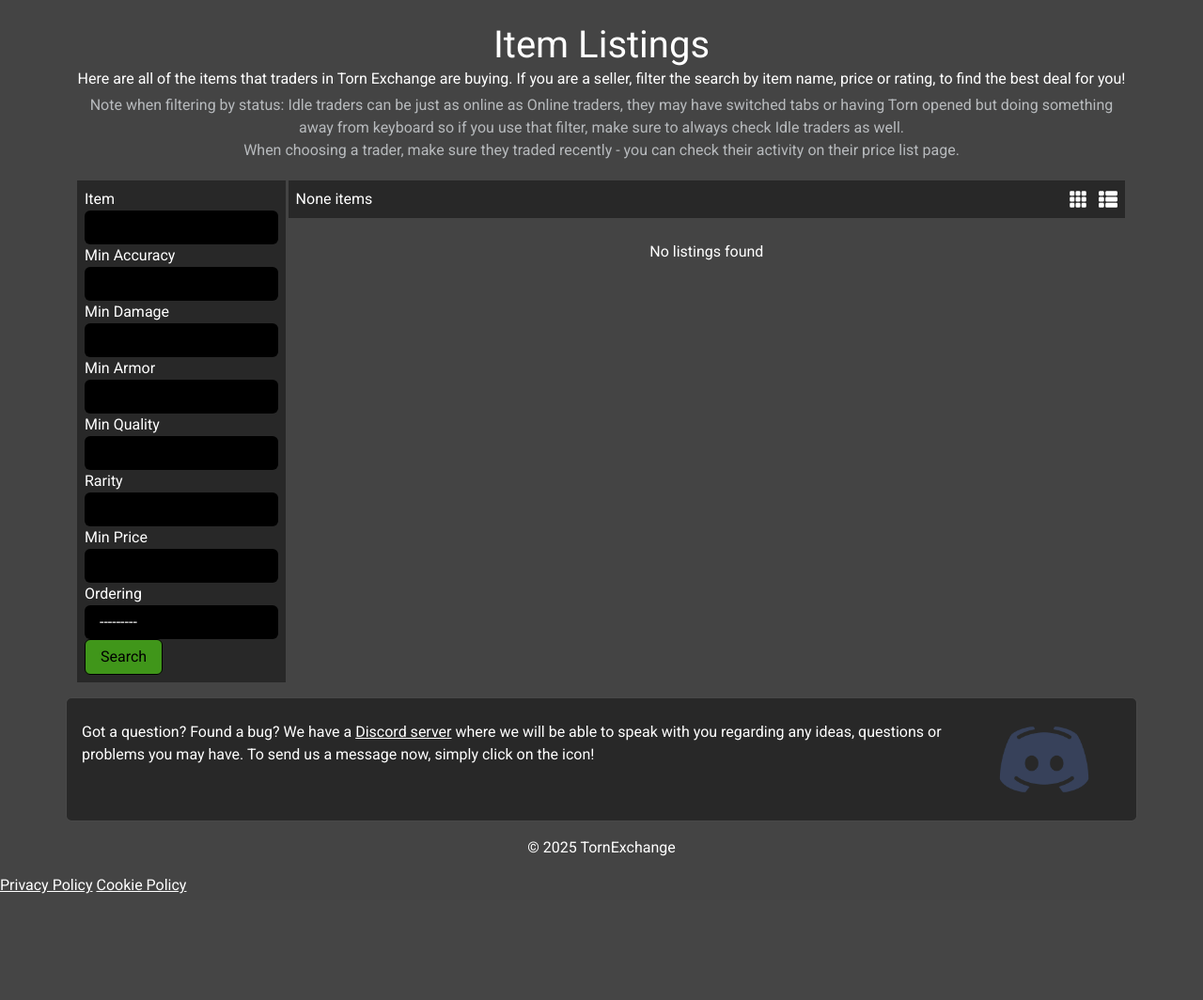
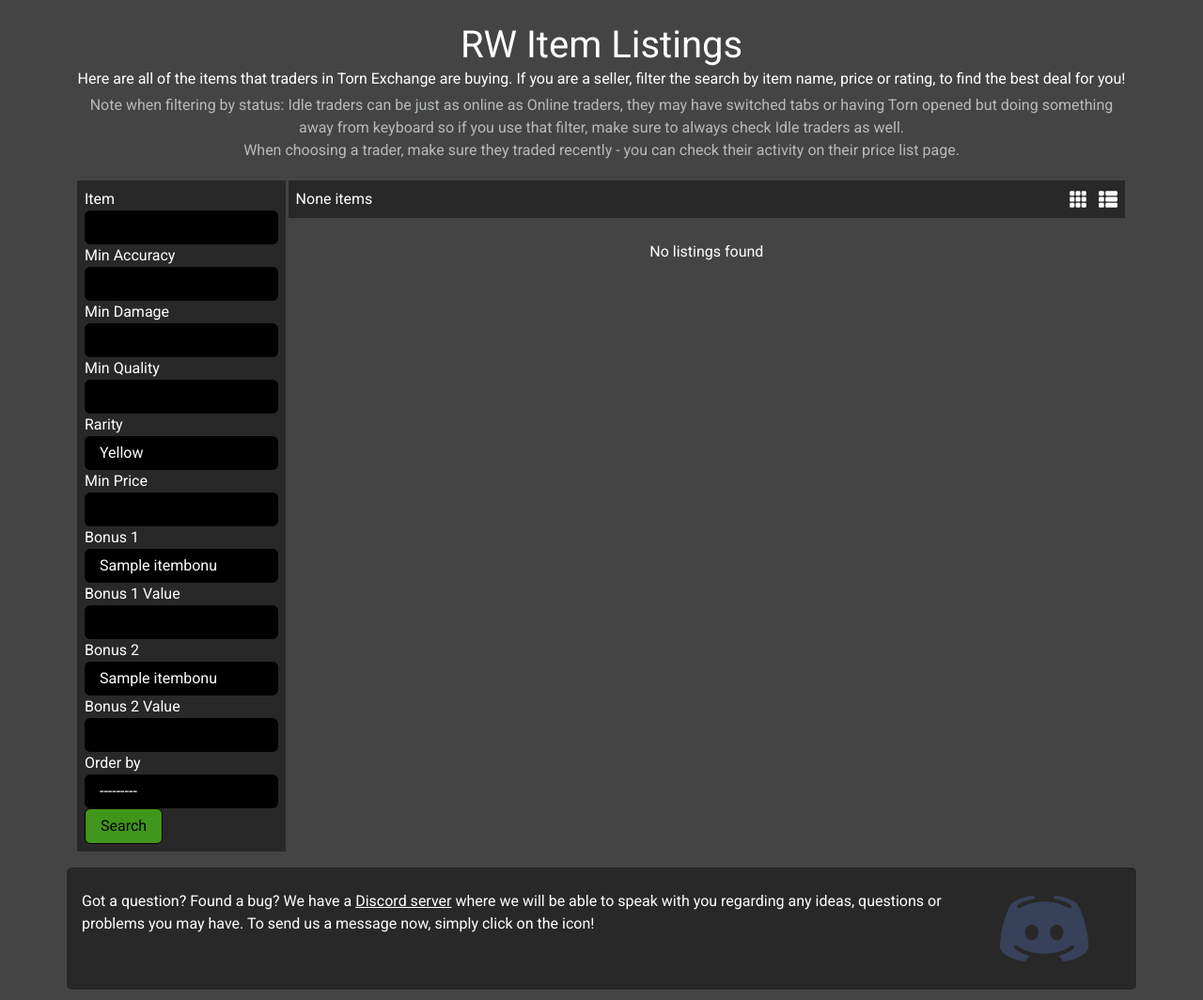
Before and after one commit to torn-exchange/web, a Django app: page /rw_listings/ in a window 1280 px wide. Shown: the part 76-1140 px from the top of the page at 94% size. Before the commit the page ends 1027 px from the top, so only its background shows below. Run offline with Django 3.2, Linux system fonts and the light colour scheme; tables that the repository leaves empty hold one stand-in row (values such as "Sample post"); lists and menus that the app fills with data are empty; some libraries are stand-ins or nearby versions; some web fonts are replaced.

Commit message:
View updates

```diff
--- a/main/filters.py
+++ b/main/filters.py
@@ -3,7 +3,7 @@ import django_filters
 
 from main.te_utils import service_categories, service_names
 
-from .models import Listing, Company, Services, Item, ItemVariation
+from .models import Listing, Company, Services, Item, ItemVariation, ItemVariationBonuses, ItemBonus
 from django_filters import CharFilter, TypedChoiceFilter, OrderingFilter, RangeFilter, NumberFilter
 from django_filters.widgets import RangeWidget
 
@@ -106,32 +106,79 @@ class ListingFilter(django_filters.FilterSet):
 
 
 class ItemVariationFilter(django_filters.FilterSet):
-    items = Item.objects.filter(item_type='Weapon')
+    items = Item.objects.filter(item_type__in=['Melee', 'Primary', 'Secondary'])
     item_choices = [(item.id, item.name) for item in items]
 
-    item = TypedChoiceFilter(label='Item', field_name='item__name', choices=item_choices)
+    item__name = TypedChoiceFilter(field_name='item__name', choices=item_choices, label='Item')
     accuracy = NumberFilter(field_name='accuracy', lookup_expr='gte', label='Min Accuracy')
     damage = NumberFilter(field_name='damage', lookup_expr='gte', label='Min Damage')
-    armor = NumberFilter(field_name='armor', lookup_expr='gte', label='Min Armor')
+    # armor = NumberFilter(field_name='armor', lookup_expr='gte', label='Min Armor')
     quality = NumberFilter(field_name='quality', lookup_expr='gte', label='Min Quality')
-    rarity = django_filters.CharFilter(lookup_expr='iexact')
+    rarity = TypedChoiceFilter(field_name='rarity', choices=ItemVariation.RARITY_CHOICES, label='Rarity')
     price = NumberFilter(field_name='price', lookup_expr='gte', label='Min Price')
 
-    order_by = django_filters.OrderingFilter(
-        fields=[
+    item_bonus_title_1 = TypedChoiceFilter(
+        field_name='item_bonus__title',
+        choices=[(bonus.title, bonus.title) for bonus in ItemBonus.objects.all()],
+        label="Bonus 1"
+    )
+    bonus_value_1 = NumberFilter(field_name='itemvariationbonuses__value', lookup_expr='exact', label="Bonus 1 Value")
+
+    item_bonus_title_2 = TypedChoiceFilter(
+        field_name='item_bonus__title',
+        choices=[(bonus.title, bonus.title) for bonus in ItemBonus.objects.all()],
+        label="Bonus 2"
+    )
+    bonus_value_2 = NumberFilter(field_name='itemvariationbonuses__value', lookup_expr='exact', label="Bonus 2 Value")
+
+    order_by = OrderingFilter(
+        fields=(
             ('accuracy', 'accuracy'),
             ('damage', 'damage'),
-            ('armor', 'armor'),
+            # ('armor', 'armor'),
             ('quality', 'quality'),
+            ('price', 'price'),
             ('rarity', 'rarity'),
-            ('price', 'price'),
-            ('owner__vote_score', 'Trader Rating'),
-        ]
+            ('bonus_value_1', 'bonus_value_1'),
+            ('bonus_value_2', 'bonus_value_2'),
+            ('owner__vote_score'),
+        ),
+        label='Order by',
     )
+
+    def filter_queryset(self, queryset):
+        queryset = queryset.filter(is_saleable=True)
+
+        # Apply additional filters
+        title_1 = self.data.get('item_bonus_title_1', None)
+        bonus_value_1 = self.data.get('bonus_value_1', None)
+        title_2 = self.data.get('item_bonus_title_2', None)
+        bonus_value_2 = self.data.get('bonus_value_2', None)
+
+        if title_1 and bonus_value_1:
+            queryset = queryset.filter(itemvariationbonuses__bonus__title=title_1,
+                                       itemvariationbonuses__value=bonus_value_1)
+        if title_2 and bonus_value_2:
+            queryset = queryset.filter(itemvariationbonuses__bonus__title=title_2,
+                                       itemvariationbonuses__value=bonus_value_2)
+
+        return queryset
 
     class Meta:
         model = ItemVariation
-        fields = ['item', 'accuracy', 'damage', 'armor', 'quality', 'rarity', 'price']
+        fields = [
+            'item__name',
+            'accuracy',
+            'damage',
+            # 'armor',
+            'quality',
+            'rarity',
+            'price',
+            'item_bonus_title_1',
+            'bonus_value_1',
+            'item_bonus_title_2',
+            'bonus_value_2'
+        ]
 
 
 class CompanyListingFilter(django_filters.FilterSet):
--- a/main/static/main/css/te.css
+++ b/main/static/main/css/te.css
@@ -652,6 +652,31 @@ th {
     padding-bottom: 2px;
 }
 
+.listing-container .card-text.red {
+    background: rgb(255, 0, 0);
+    background: radial-gradient(circle, rgb(106 0 0) 0%, rgba(255, 255, 255, 0) 100%);
+}
+
+.listing-container .card-text.yellow {
+background: rgb(239 255 0);
+    background: radial-gradient(circle, rgb(94 106 0) 0%, rgba(255, 255, 255, 0) 100%);
+}
+
+.listing-container .card-text.orange {
+    background: rgb(255 177 0);
+    background: radial-gradient(circle, rgb(106 69 0) 0%, rgba(255, 255, 255, 0) 100%);
+}
+
+.listing-container .listing-bonus {
+    margin-top: 3px;
+    padding-left: 5px;
+    padding-right: 5px;
+    padding-top: 2px;
+    padding-bottom: 0px;
+    font-size:12px;
+    color: #0e0e0e;
+}
+
 .listing-container .listing-value {
     font-size:10px;
 }
--- a/main/templates/main/rw_listings.html
+++ b/main/templates/main/rw_listings.html
@@ -8,7 +8,7 @@
     <div class="container">
         <div class="row pb-3">
             <div class="col-12 text-center">
-                <h3>Item Listings</h3>
+                <h3>RW Item Listings</h3>
                 {# @TODO use popovers/tooltips for this text #}
                 <p>
                     Here are all of the items that traders in Torn Exchange are buying. If you are a seller, filter the
@@ -89,26 +89,53 @@
                                             </div>
                                         </div>
 
-                                        <div class="card-text ps-2">
+                                        <div class="card-text ps-2 pb-2 {{ listing.rarity|lower }}">
                                             <div class="mb-2 justify-content-center d-flex">
                                                 <img src="{{ listing.item.image_url }}" class="img-fluid"
                                                      alt="{{ listing.item.name }}" style="max-height: 50px;">
                                             </div>
                                             <div class="d-flex">
                                                 <div class="listing-price" style="postion:relative;">
-                                                    <strong>${{ listing.traders_price|intcomma }}</strong>
+                                                    <strong>${{ listing.price|intcomma }}</strong>
                                                     {#<span class="badge bg-success listing-discount">-23%</span>#}
                                                     {# @TODO Implement value diff #}
                                                 </div>
                                             </div>
                                             <div class="d-flex listing-value">
-                                                <span class="text-secondary">Current market: ${{ listing.item.TE_value|intcomma }}</span>
+                                                {% for itembonus in listing.itemvariationbonuses %}
+                                                    <span class="badge bg-warning-subtle listing-bonus">
+                                                        {{ itembonus.value }}
+                                                    </span>
+                                                {% endfor %}
                                             </div>
-                                            <div class="d-flex mt-1 listing-category">
+                                            <div class="d-flex listing-stats d-none d-md-flex">
+                                                <span class="listing-stat">
+                                                    <svg xmlns="http://www.w3.org/2000/svg" width="12" height="12" fill="currentColor" class="bi bi-bullseye" viewBox="0 0 16 16" style="vertical-aign:text-top;">
+                                                      <path d="M8 15A7 7 0 1 1 8 1a7 7 0 0 1 0 14m0 1A8 8 0 1 0 8 0a8 8 0 0 0 0 16"></path>
+                                                      <path d="M8 13A5 5 0 1 1 8 3a5 5 0 0 1 0 10m0 1A6 6 0 1 0 8 2a6 6 0 0 0 0 12"></path>
+                                                      <path d="M8 11a3 3 0 1 1 0-6 3 3 0 0 1 0 6m0 1a4 4 0 1 0 0-8 4 4 0 0 0 0 8"></path>
+                                                      <path d="M9.5 8a1.5 1.5 0 1 1-3 0 1.5 1.5 0 0 1 3 0"></path>
+                                                    </svg>
+                                                     &nbsp;{{ listing.accuracy }}
+                                                </span>
+                                                <span class="listing-stat ms-2">
+                                                    <svg xmlns="http://www.w3.org/2000/svg" width="12" height="12" fill="currentColor" class="bi bi-bullseye" viewBox="0 0 16 16" style="vertical-aign:text-top;">
+                                                        <path d="M8 16c3.314 0 6-2 6-5.5 0-1.5-.5-4-2.5-6 .25 1.5-1.25 2-1.25 2C11 4 9 .5 6 0c.357 2 .5 4-2 6-1.25 1-2 2.729-2 4.5C2 14 4.686 16 8 16m0-1c-1.657 0-3-1-3-2.75 0-.75.25-2 1.25-3C6.125 10 7 10.5 7 10.5c-.375-1.25.5-3.25 2-3.5-.179 1-.25 2 1 3 .625.5 1 1.364 1 2.25C11 14 9.657 15 8 15"/>
+                                                    </svg>
+                                                     &nbsp;{{ listing.damage }}
+                                                </span>
+                                                <span class="listing-stat ms-2">
+                                                    <svg xmlns="http://www.w3.org/2000/svg" width="12" height="12" fill="currentColor" class="bi bi-bullseye" viewBox="0 0 16 16" style="vertical-aign:middle;">
+                                                        <path d="M.5 0a.5.5 0 0 1 .5.5v15a.5.5 0 0 1-1 0V.5A.5.5 0 0 1 .5 0M2 1.5a.5.5 0 0 1 .5-.5h4a.5.5 0 0 1 .5.5v1a.5.5 0 0 1-.5.5h-4a.5.5 0 0 1-.5-.5zm2 4a.5.5 0 0 1 .5-.5h7a.5.5 0 0 1 .5.5v1a.5.5 0 0 1-.5.5h-7a.5.5 0 0 1-.5-.5zm2 4a.5.5 0 0 1 .5-.5h6a.5.5 0 0 1 .5.5v1a.5.5 0 0 1-.5.5h-6a.5.5 0 0 1-.5-.5zm2 4a.5.5 0 0 1 .5-.5h7a.5.5 0 0 1 .5.5v1a.5.5 0 0 1-.5.5h-7a.5.5 0 0 1-.5-.5z"/>
+                                                    </svg>
+                                                    &nbsp;{{ listing.quality }}
+                                                </span>
+                                            </div>
+                                            <div class="d-flex mt-1 listing-category d-none d-md-flex">
                                                 <span class="text-muted">{{ listing.item.item_type }}:</span>&nbsp;{{ listing.item.name }}
                                             </div>
                                         </div>
-                                        <div class="card-footer mt-2">
+                                        <div class="card-footer">
                                             <div class="row">
                                                 <div class="col">
                                                     <a target="_blank"
--- a/main/views.py
+++ b/main/views.py
@@ -79,15 +79,18 @@ def about(request):
 
     return render(request, 'main/about.html', context)
 
-
 def rw_listings(request):
     queryset = ItemVariation.objects.all().select_related('owner', 'item').order_by('-updated_at')
     myFilter = ItemVariationFilter(request.GET, queryset=queryset)
 
     try:
+        # query_dict = request.args.to_dict()
+
         query_set = myFilter.qs
 
         query_set = query_set.exclude(hidden=True)
+
+
 
         number_of_items = query_set.count()
 
```
Also changed, not shown: main/models.py (+7 -0 lines), main/migrations/0041_itemvariation_is_saleable.py (added).
